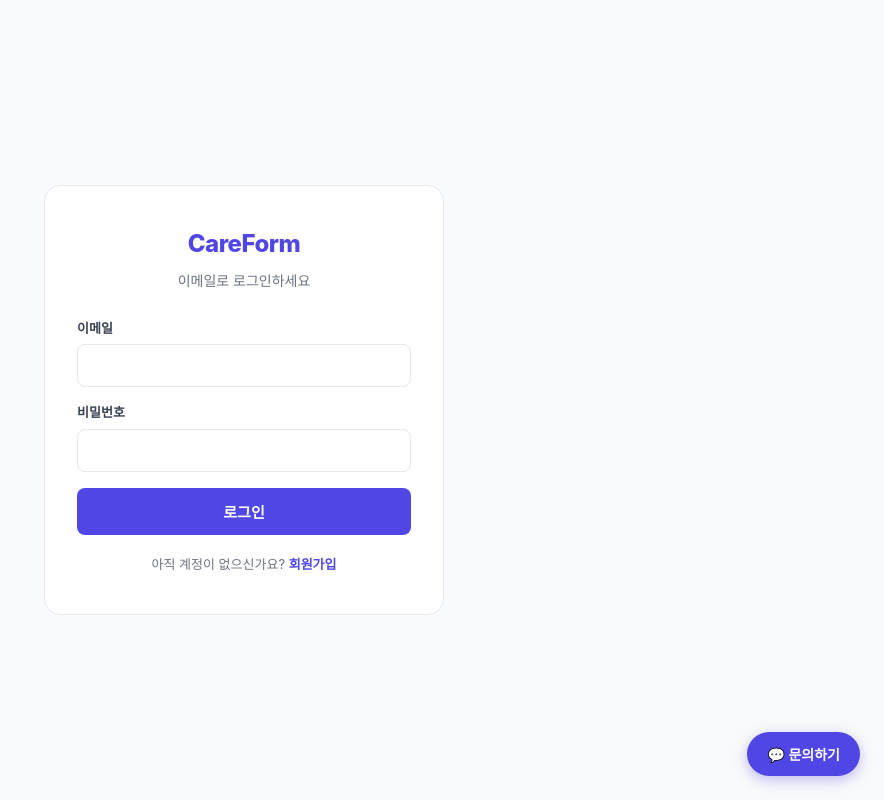
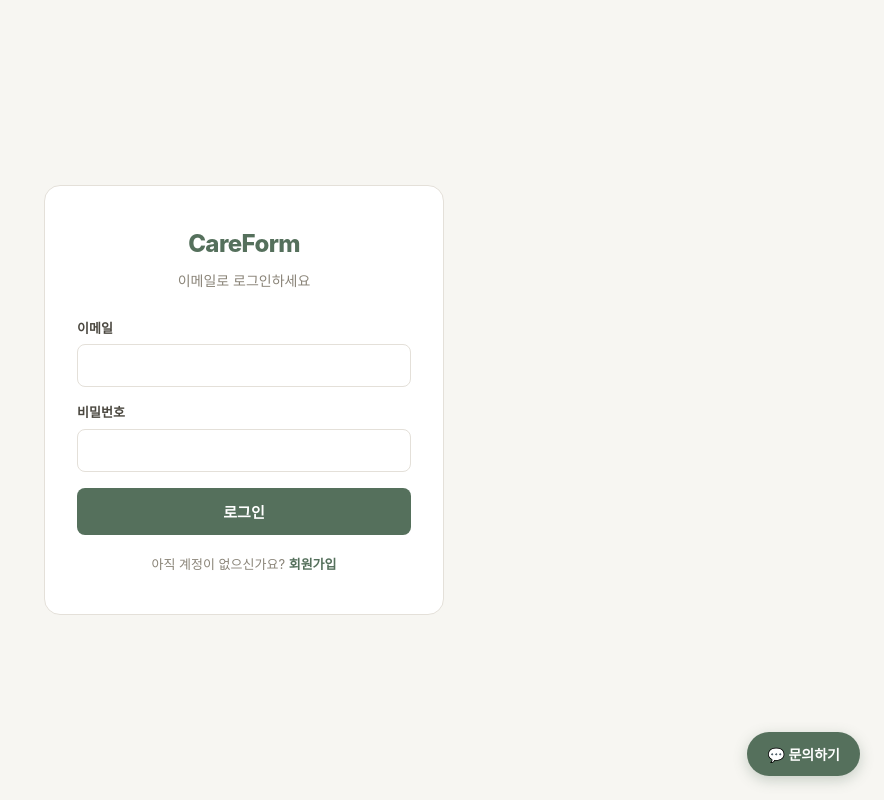
Before and after one commit to bobjjangs-glitch/tattoo, a PHP site: page / in a window 1280 px wide. Shown: the whole page, without its empty margins (396-1280 px from the left). Run offline with PHP 8.4, Linux system fonts and the light colour scheme; some web fonts are replaced.

Commit message:
Add files via upload

```diff
--- /dev/null
+++ b/assets/css/theme-brand.css
@@ -0,0 +1,124 @@
+/* =========================================================
+   CareForm 브랜드 테마 v3 — 차분한 세이지 & 웜 뉴트럴 (2026 Quiet Luxury)
+   common.css 뒤에 반드시 이 파일을 이어서 불러와야 적용됩니다.
+   ========================================================= */
+
+:root {
+  --primary: #55705C;
+  --primary-hover: #435C49;
+  --primary-light: #E8EEE7;
+  --border: #E4E0D9;
+  --text-main: #2B2A26;
+  --text-sub: #8A8478;
+  --text-body: #4A473F;
+  --danger: #C1443A;
+  --danger-light: #FBEDEA;
+  --bg-page: #F7F6F2;
+  --bg-card-soft: #F1EFE9;
+  --radius: 14px;
+  --radius-lg: 20px;
+  --accent-gold: #B8935A;
+  --accent-terracotta: #C97B54;
+  --accent-clay: #9C7A63;
+  --accent-teal: #5E8079;
+}
+
+body { background: var(--bg-page); }
+
+/* ===== 공통 글래스 카드 베이스 ===== */
+.shop-hub-header-card, .stat-card, .chart-card, .guide-card, .recent-card,
+.settings-section, .form-page-card, .data-table, .consent-card, .cert-card,
+.quick-action-card {
+  border-radius: var(--radius-lg) !important;
+  border: 1px solid rgba(228, 224, 217, 0.7) !important;
+  box-shadow: 0 2px 10px rgba(43, 42, 38, 0.04), 0 1px 2px rgba(43, 42, 38, 0.03);
+  transition: transform .18s ease, box-shadow .18s ease;
+}
+
+/* ===== 히어로 카드 — 차분한 세이지 그라디언트 + 글래스 하이라이트 ===== */
+.shop-hub-header-card {
+  background: linear-gradient(135deg, #5E7D66 0%, #3E5544 100%);
+  position: relative;
+  overflow: hidden;
+}
+.shop-hub-header-card::after {
+  content: '';
+  position: absolute; top: -40%; right: -10%;
+  width: 260px; height: 260px; border-radius: 50%;
+  background: radial-gradient(circle, rgba(255,255,255,0.14), transparent 70%);
+  pointer-events: none;
+}
+
+/* ===== 통계 카드 — 웜 뉴트럴 벤토 컬러 로테이션 (좌측 강조 바) ===== */
+.stat-cards { display: grid; grid-template-columns: repeat(auto-fit, minmax(200px, 1fr)); gap: 14px; }
+.stat-card { position: relative; padding-left: 20px !important; overflow: hidden; }
+.stat-card::before {
+  content: ''; position: absolute; left: 0; top: 0; bottom: 0; width: 4px;
+}
+.stat-cards .stat-card:nth-child(1)::before { background: var(--primary); }
+.stat-cards .stat-card:nth-child(2)::before { background: var(--accent-gold); }
+.stat-cards .stat-card:nth-child(3)::before { background: var(--accent-terracotta); }
+.stat-cards .stat-card:nth-child(4)::before { background: var(--accent-teal); }
+.stat-cards .stat-card:nth-child(5)::before { background: var(--accent-clay); }
+.stat-card:hover { transform: translateY(-3px); box-shadow: 0 8px 20px rgba(43,42,38,0.07); }
+.stat-value {
+  background: linear-gradient(90deg, var(--text-main), var(--text-body));
+  -webkit-background-clip: text; background-clip: text;
+}
+
+/* ===== 시작 가이드 진행바 — 세이지→골드 그라디언트 ===== */
+.guide-progress-fill {
+  background: linear-gradient(90deg, var(--primary), var(--accent-gold)) !important;
+}
+
+/* ===== 퀵 액션 카드 — 호버 시 들뜨는 느낌 ===== */
+.quick-actions { display: grid; grid-template-columns: repeat(auto-fit, minmax(220px, 1fr)); gap: 12px; }
+.quick-action-card:hover { transform: translateY(-3px); box-shadow: 0 8px 20px rgba(43,42,38,0.07); border-color: var(--primary-light) !important; }
+.quick-action-icon {
+  background: var(--primary-light); border-radius: 12px;
+  width: 40px; height: 40px; display: flex; align-items: center; justify-content: center;
+  font-size: 18px;
+}
+
+/* ===== 최근 활동 카드 아이템 호버 ===== */
+.recent-customer-item:hover { background: var(--bg-card-soft); border-radius: 10px; }
+
+/* ===== 상태 배지 — 차분한 톤의 필 형태 ===== */
+.status-badge.trial { background: #F2E9DA; color: #8A6A34; font-weight: 700; }
+.status-badge.active { background: #E4EDE6; color: #3D6146; font-weight: 700; }
+.trial-banner {
+  background: linear-gradient(90deg, #F2E9DA, #E8EEE7);
+  border: 1px solid #E4E0D9;
+}
+
+/* ===== 버튼 마이크로 인터랙션 ===== */
+.btn-primary, .btn-add, .btn-upgrade {
+  transition: background .2s, transform .12s, box-shadow .2s;
+}
+.btn-primary:hover, .btn-add:hover, .btn-upgrade:hover {
+  transform: translateY(-1px);
+  box-shadow: 0 6px 14px rgba(85,112,92,0.22);
+}
+
+/* ===== 헤드라인 타이포그래피 — 볼드 에디토리얼 ===== */
+.page-title, .shop-hub-header-card h1, .auth-logo, .sidebar-logo .logo-text {
+  letter-spacing: -0.6px;
+  font-weight: 800;
+}
+
+/* ===== 매장 목록 카드(dashboard.php) — 호버 & 라운드 통일 ===== */
+.store-card {
+  transition: transform .18s ease, box-shadow .18s ease;
+  border-radius: var(--radius-lg) !important;
+}
+.store-card:hover { transform: translateY(-4px); box-shadow: 0 10px 24px rgba(43,42,38,0.08); }
+
+/* ===== 매장 헤더 배지(운영중/체험중/중지됨) 필 스타일 ===== */
+.status-badge { border-radius: 999px; padding: 4px 12px; font-size: 12px; }
+
+/* ===== common.css에 하드코딩된 구 브랜드 색상(인디고) 개별 보정 ===== */
+.floating-chat-btn { background: var(--primary); box-shadow: 0 4px 14px rgba(85,112,92,0.3); }
+.floating-chat-btn:hover { background: var(--primary-hover); }
+.floating-chat-header { background: var(--primary-light); }
+.badge-active { background: var(--primary-light); color: var(--primary); }
+.badge-industry { background: var(--primary-light); color: var(--primary); }
--- a/dashboard.php
+++ b/dashboard.php
@@ -61,7 +61,7 @@ require_once __DIR__ . '/includes/layout_head.php';
 ?>
 <div class="dashboard-layout">
   <aside class="sidebar">
-    <div class="sidebar-logo"><span class="logo-text">SalonForm</span></div>
+    <div class="sidebar-logo"><span class="logo-text">CareForm</span></div>
     <nav class="sidebar-nav">
       <a href="dashboard.php" class="nav-item active">🏠 매장 목록</a>
     </nav>
```
Also changed, not shown: store-dashboard.php (+17 -3 lines).
